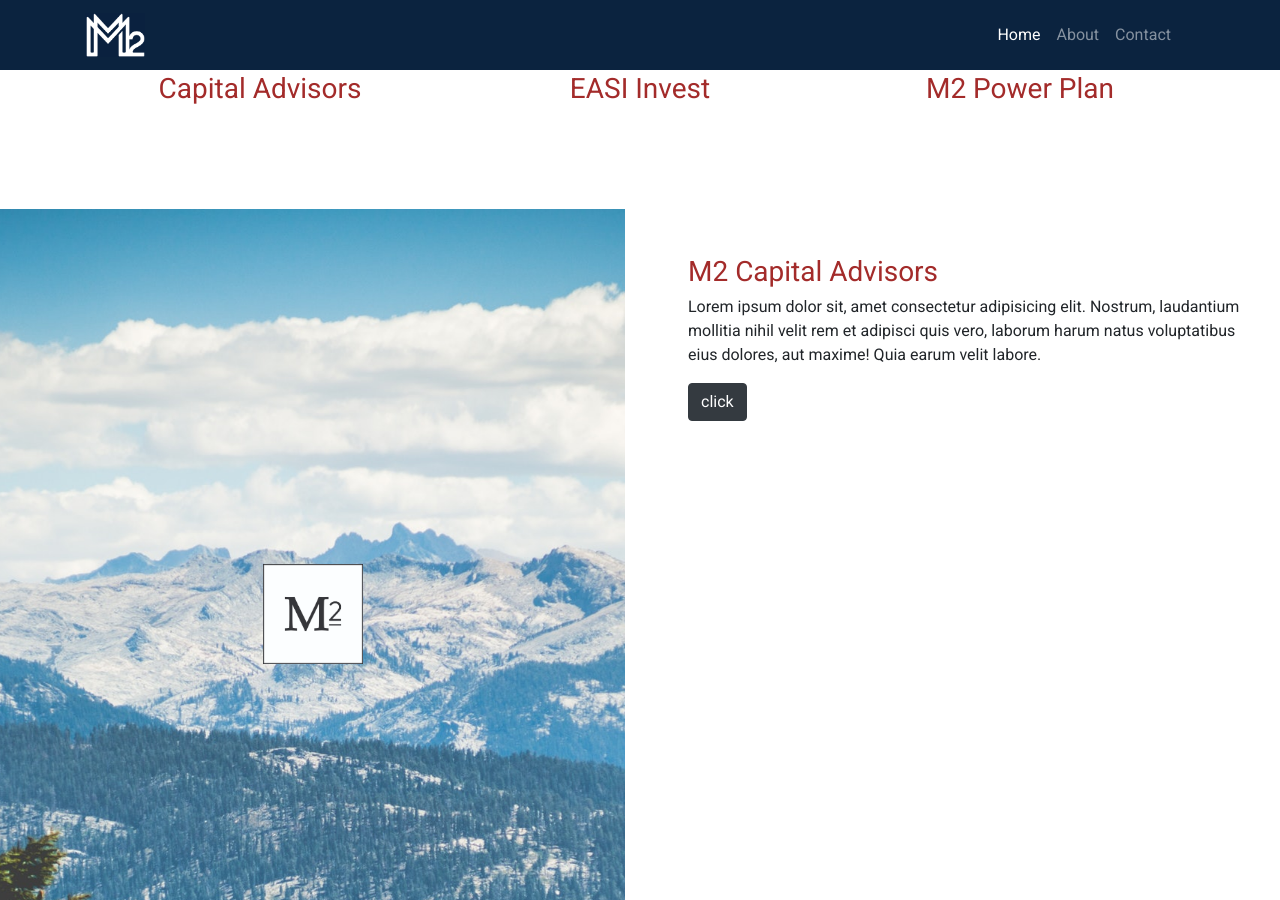
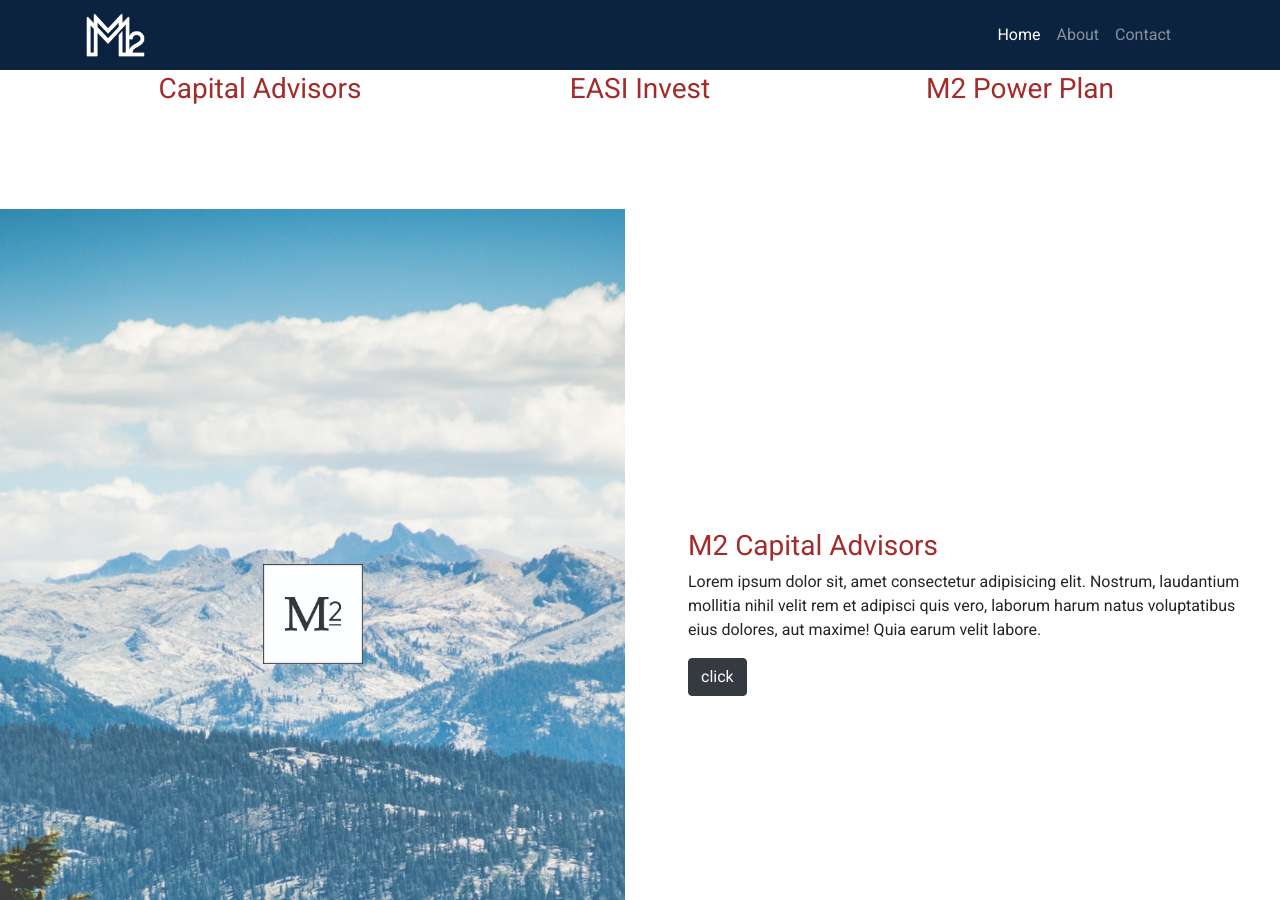
Before and after one commit to blakenoll/m2Fin, a Jekyll site: the page built from index.html, in a window 1280 px wide and 900 px high, scrolled down 479 px. Built offline with Jekyll 4.4.1, drawn with Linux system fonts in a browser that asks for light colours; nearby versions of some CDN libraries; grey boxes are pictures that could not be loaded.

Commit message:
incorporated flex

```diff
--- a/_includes/entities.html
+++ b/_includes/entities.html
@@ -1,3 +1,15 @@
+<style>
+  .flex-row {
+    display: flex;
+    align-items: center;
+  }
+
+  .flex-column {
+    display: flex;
+    flex-flow: column;
+  }
+</style>
+
 <section class="py-5">
   <div class="row">
       <div class="col-sm-6 order-sm-1">
@@ -5,10 +17,13 @@
           <img src="images/M2-Mark_BW.jpg" class="center-item" alt="">
         </div>
       </div>
-      <div class="col-sm-6 order-sm-2 p-5">
+      <div class="col-sm-6 order-sm-2 p-5 flex-row">
+        <div class="flex-item">
           <h3>M2 Capital Advisors</h3>
-        <p>Lorem ipsum dolor sit, amet consectetur adipisicing elit. Nostrum, laudantium mollitia nihil velit rem et adipisci quis vero, laborum harum natus voluptatibus eius dolores, aut maxime! Quia earum velit labore.</p>
+          <p>Lorem ipsum dolor sit, amet consectetur adipisicing elit. Nostrum, laudantium mollitia nihil velit rem et adipisci quis vero,
+            laborum harum natus voluptatibus eius dolores, aut maxime! Quia earum velit labore.</p>
           <a href="" class="btn btn-dark">click</a>
+        </div>
       </div>
 
       <div class="col-sm-6 order-sm-4">
@@ -16,10 +31,13 @@
           <img src="images/M2-Mark_BW.jpg" class="center-item" alt="">
         </div>
       </div>
-      <div class="col-sm-6 order-sm-3 p-5">
+      <div class="col-sm-6 order-sm-3 p-5 flex-row">
+        <div class="flex-item">
           <h3>EASI Invest</h3>
-        <p>Lorem ipsum dolor sit amet consectetur adipisicing elit. Beatae quis qui, in, mollitia sint fugiat eligendi, atque tempora omnis minus corporis ea! Repellat ducimus adipisci minus fugit, vitae aliquid laudantium.</p>
+          <p>Lorem ipsum dolor sit amet consectetur adipisicing elit. Beatae quis qui, in, mollitia sint fugiat eligendi, atque tempora
+            omnis minus corporis ea! Repellat ducimus adipisci minus fugit, vitae aliquid laudantium.</p>
           <a href="" class="btn btn-dark">click</a>
+        </div>
       </div>
 
       <div class="col-sm-6 order-sm-5">
@@ -27,10 +45,13 @@
           <img src="images/M2-Mark_BW.jpg" class="center-item" alt="">
         </div>
       </div>
-      <div class="col-sm-6 order-sm-6 p-5">
+      <div class="col-sm-6 order-sm-6 p-5 flex-row">
+            <div class="flex-item">
               <h3>M2 Power Plan</h3>
-        <p>Lorem ipsum dolor sit amet consectetur adipisicing elit. Minus, praesentium. Magnam, accusamus iste? Earum delectus placeat corporis nihil vel, et facere culpa illum fugiat quisquam! Distinctio vel beatae blanditiis possimus!</p>
+              <p>Lorem ipsum dolor sit amet consectetur adipisicing elit. Minus, praesentium. Magnam, accusamus iste? Earum delectus placeat
+                corporis nihil vel, et facere culpa illum fugiat quisquam! Distinctio vel beatae blanditiis possimus!</p>
               <a href="" class="btn btn-dark">click</a>
+            </div>
       </div>
   </div>
 
--- a/css/m2sg.scss
+++ b/css/m2sg.scss
@@ -87,6 +87,16 @@ h1, h2, h3, h4, h5, h6 {
   text-align: center;
 }
 
+.flex-row {
+  display: flex;
+  align-items: center;
+}
+
+.flex-column {
+  display: flex;
+  flex-flow: column;
+}
+
 .service {
   position: relative;
   width: 100%;
```
Lines whose indentation alone changed are shown as unchanged.
